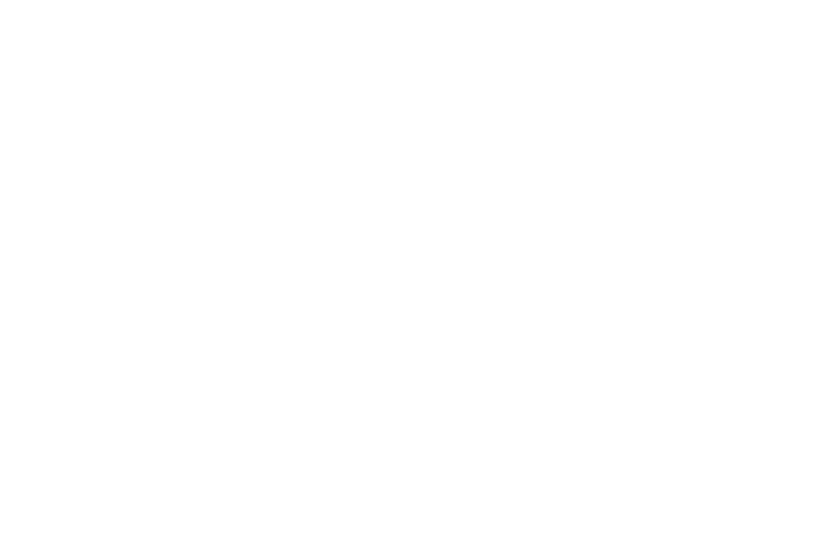
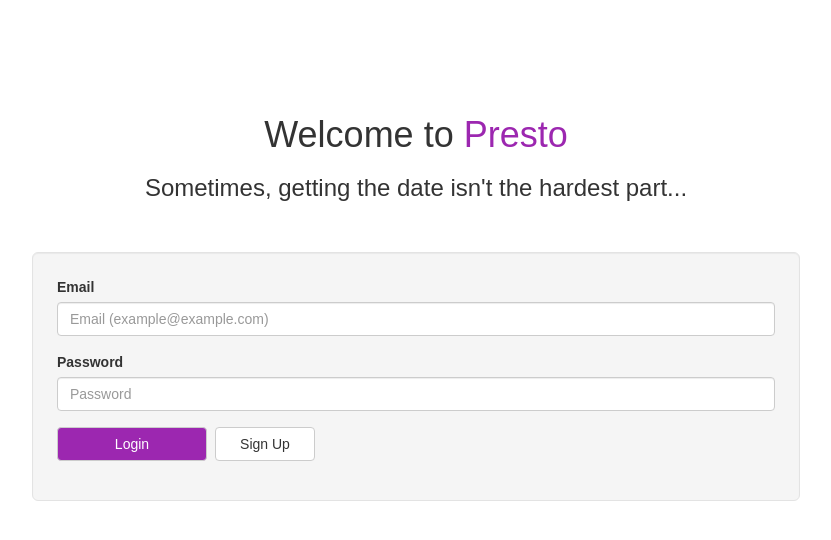
Before and after one commit to rawad663/Presto, a React (Create React App) app: page / in a window 1280 px wide. Shown: the top 540 px of the page, without its empty margins (224-1055 px from the left). Built offline with nearby package versions, Linux system fonts and the light colour scheme.

Commit message:
- cleanup

```diff
--- a/src/App.js
+++ b/src/App.js
@@ -14,10 +14,10 @@
       // return a Route component that loads up respective Components based on URL path
       return (
          <div>
+             <Route exact path="/" component={LoginContainer} />
              <Route path="/customer" component={CustomerHomeContainer} />
-             <Route path="/login" component={LoginContainer} />
              <Route path="/reservations" component={ReservationsContainer} />
-             <Route path="/restaurantprofile" component={RestaurantProfileContainer} />
+             <Route path="/restaurant/profile" component={RestaurantProfileContainer} />
              <Route path="/settings" component={SettingsContainer} />
          </div>
       );
```
